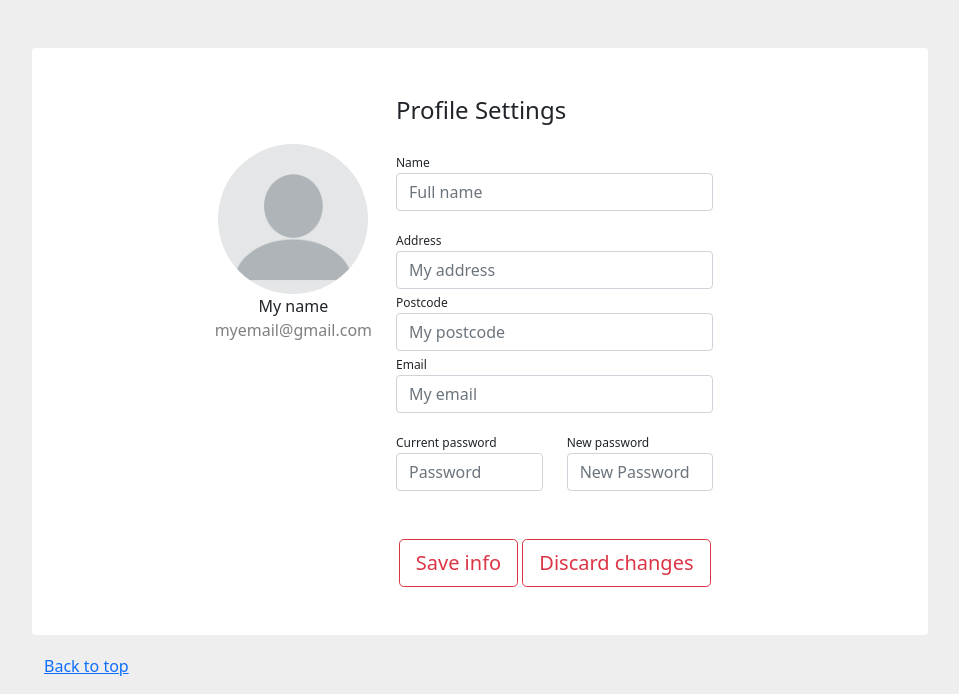
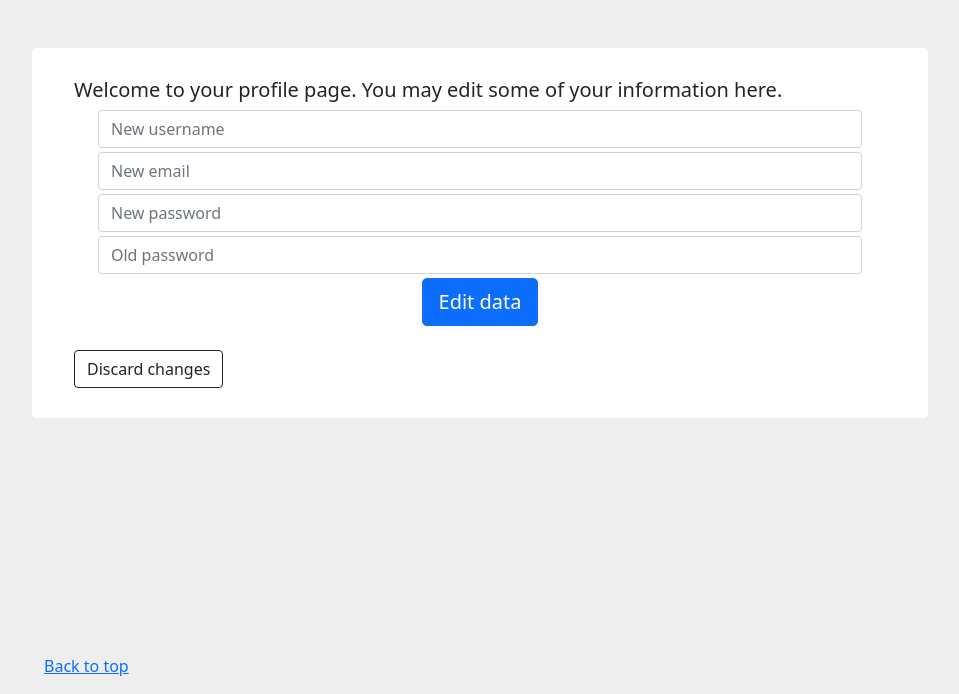
Before and after one commit to azrail212/vozi-me, a PHP site: page /vozime/my-profile.html in a window 1280 px wide. Shown: the part 106-800 px from the top of the page, without its empty margins (160-1119 px from the left). Run offline with PHP 8.4, Linux system fonts and the light colour scheme; some libraries are stand-ins or nearby versions.

Commit message:
edit profile placeholder

```diff
--- a/css/my-profile.css
+++ b/css/my-profile.css
@@ -20,3 +20,7 @@ body {
 .container{
   max-width:70%!important;
 }
+
+.content{
+  padding: 30px;
+}
--- a/my-profile.html
+++ b/my-profile.html
@@ -55,39 +55,33 @@
   </header>
   <main>
     <div class="container rounded bg-white mt-5 mb-5">
-      <div class=" d-flex justify-content-center row">
-        <div class="col-2 ">
-          <div class="d-flex flex-column align-items-center text-center p-3 py-5"><img class="rounded-circle mt-5" width="150px"
-              src="assets/profile-picture.png"><span class="font-weight-bold">My name</span><span
-              class="text-black-50">myemail@gmail.com</span><span> </span></div>
+      <div class="content">
+        <h5> Welcome to your profile page. You may edit some of your information here.</h5>
+        <form id="edit-profile-form" class="mx-1 mx-md-4">
+
+          <div class="form-outline flex-fill mb-1">
+            <input type="text" id="username" class="form-control" placeholder="New username">
+          </div>
+
+          <div class="form-outline flex-fill mb-1">
+            <input type="email" id="email" class="form-control" placeholder="New email">
+          </div>
+          <div class="form-outline flex-fill mb-1">
+            <input type="password" id="new_password" class="form-control" placeholder="New password">
+          </div>
+
+          <div class="form-outline flex-fill mb-1">
+            <input type="password" id="old_password" class="form-control" placeholder="Old password">
+          </div>
+
+        <div class="d-flex justify-content-center mx-4 mb-3 mb-lg-4">
+          <button type="submit" class="btn btn-primary btn-lg">Edit data</button>
+
         </div>
-        <div class="col-md-5 border-right">
-          <div class="p-3 py-5">
-            <div class="d-flex justify-content-between align-items-center mb-3">
-              <h4 class="text-right">Profile Settings</h4>
-            </div>
-            <div class="row">
-              <div><label class="labels">Name</label><input type="text" class="form-control" placeholder="Full name" value=""></div>
-            </div>
-            <div class="row mt-3">
-              <div class="col-md-12"><label class="labels">Address</label><input type="text" class="form-control" placeholder="My address" value=""></div>
-              <div class="col-md-12"><label class="labels">Postcode</label><input type="text" class="form-control" placeholder="My postcode" value=""></div>
-              <div class="col-md-12"><label class="labels">Email</label><input type="text" class="form-control" placeholder="My email" value=""></div>
-            </div>
-            <div class="row mt-3">
-              <div class="col-md-6"><label class="labels">Current password</label><input type="password" class="form-control" placeholder="Password" value=""></div> <br>
-              <div class="col-md-6"><label class="labels">New password</label><input type="password" class="form-control" placeholder="New Password" value=""></div>
-            </div>
-
-            <div class="mt-5 text-center">
-              <button type="button" class="btn btn-outline-danger btn-lg btn-block" onclick="window.location.replace('index.html')">Save info</button>
-              <button type="button" class="btn btn-outline-danger btn-lg btn-block" onclick="window.location.replace('index.html')">Discard changes</button>
-
-            </div>
-          </div>
-        </div>
-      </div>
+      </form>
+      <button class="btn btn-outline-dark me-2" onclick="window.location.replace('index.html')">Discard changes</button>
     </div>
+  </div>
   </main>
 
   <footer class="text-muted fixed-bottom">
@@ -101,8 +95,7 @@
   <script src="https://code.jquery.com/jquery-3.2.1.slim.min.js" integrity="sha384-KJ3o2DKtIkvYIK3UENzmM7KCkRr/rE9/Qpg6aAZGJwFDMVNA/GpGFF93hXpG5KkN" crossorigin="anonymous"></script>
   <script src="js/bootstrap.bundle.min.js"></script>
   <script src="js/bootstrap.min.js"></script>
-
-
+  <script src="js/user-service.js"></script>
 
 </body>
 
```
